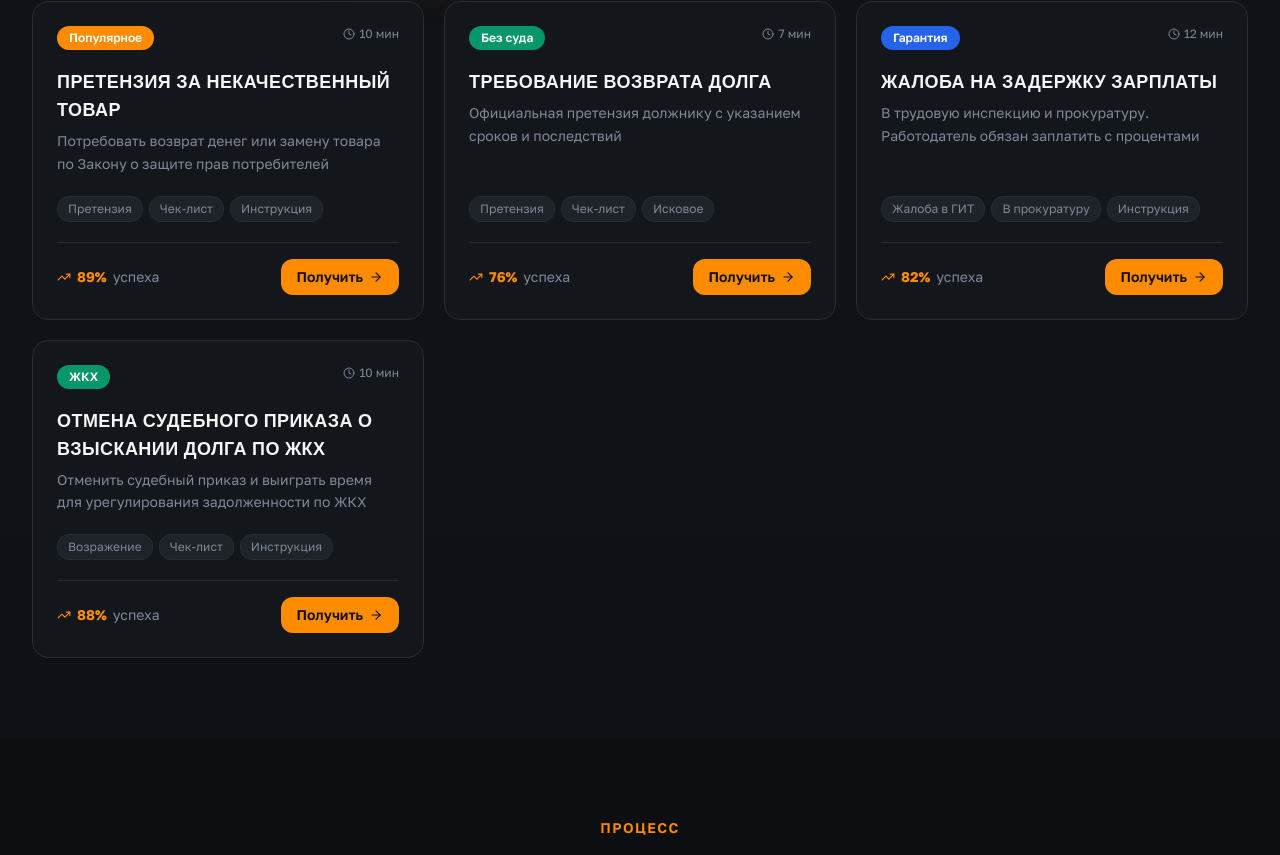
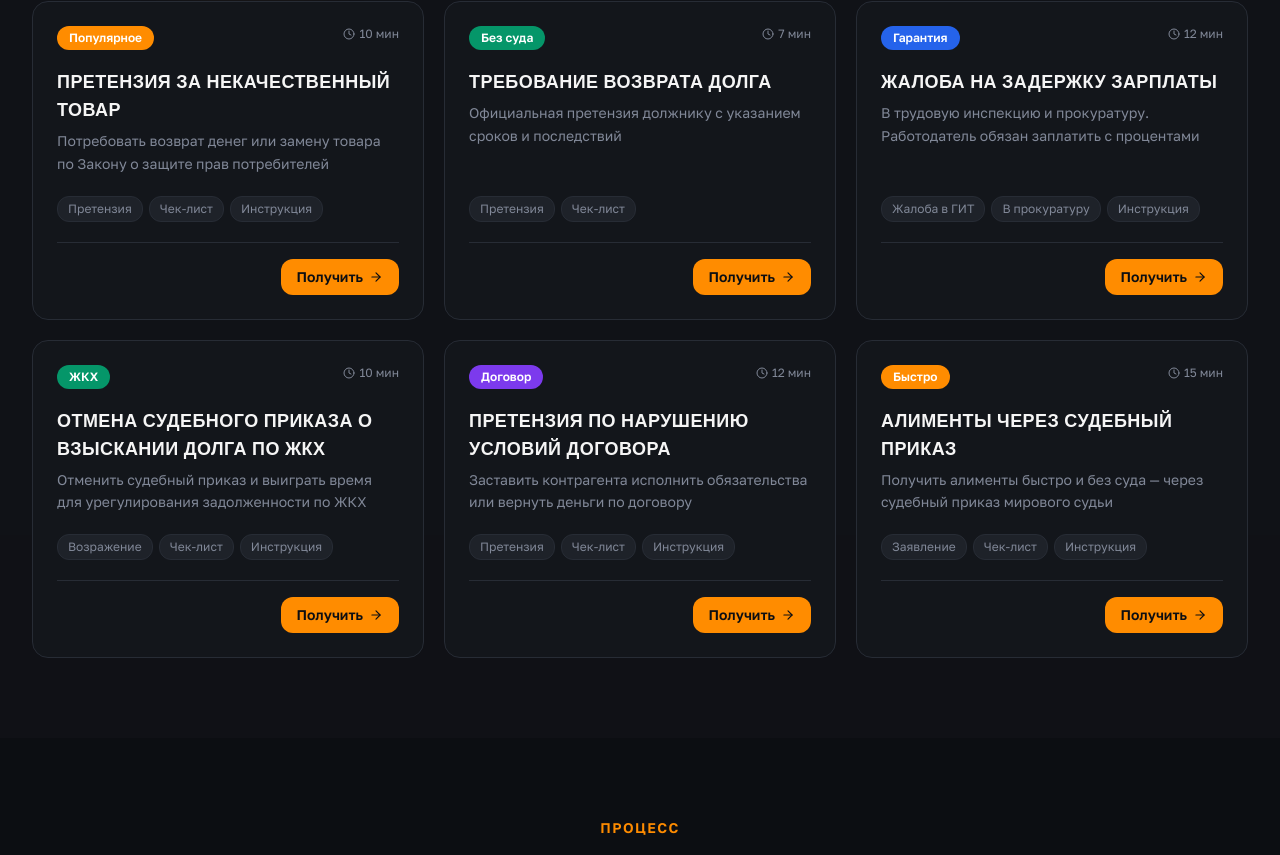
Before and after one commit to pr-poehali-dev/documents-template-site, a React (Vite) app: page / in a window 1280 px wide. Shown: the part 2514-3369 px from the top of the page. Built offline with nearby package versions, Linux system fonts and the light colour scheme.

Commit message:
feat: добавить шаблоны договоров и алиментов

```diff
--- a/src/pages/Index.tsx
+++ b/src/pages/Index.tsx
@@ -11,6 +11,8 @@ const situations = [
   { id: "goods", label: "Товары и услуги", icon: "ShoppingBag" },
   { id: "debt", label: "Долги", icon: "Wallet" },
   { id: "work", label: "Работодатель", icon: "Briefcase" },
+  { id: "contract", label: "Договоры", icon: "FileCheck" },
+  { id: "alimony", label: "Алименты", icon: "Heart" },
 ];
 
 const templates = [
@@ -34,7 +36,7 @@ const templates = [
     success: "76%",
     tag: "Без суда",
     tagColor: "bg-emerald-600",
-    docs: ["Претензия", "Чек-лист", "Исковое"],
+    docs: ["Претензия", "Чек-лист"],
   },
   {
     id: 3,
@@ -57,6 +59,28 @@ const templates = [
     tag: "ЖКХ",
     tagColor: "bg-emerald-600",
     docs: ["Возражение", "Чек-лист", "Инструкция"],
+  },
+  {
+    id: 5,
+    category: "contract",
+    title: "Претензия по нарушению условий договора",
+    desc: "Заставить контрагента исполнить обязательства или вернуть деньги по договору",
+    time: "12 мин",
+    success: "78%",
+    tag: "Договор",
+    tagColor: "bg-violet-600",
+    docs: ["Претензия", "Чек-лист", "Инструкция"],
+  },
+  {
+    id: 6,
+    category: "alimony",
+    title: "Алименты через судебный приказ",
+    desc: "Получить алименты быстро и без суда — через судебный приказ мирового судьи",
+    time: "15 мин",
+    success: "91%",
+    tag: "Быстро",
+    tagColor: "bg-neon-500",
+    docs: ["Заявление", "Чек-лист", "Инструкция"],
   },
 ];
 
@@ -407,12 +431,7 @@ export default function Index() {
                   ))}
                 </div>
 
-                <div className="flex items-center justify-between pt-4 border-t border-border">
-                  <div className="flex items-center gap-1.5 text-sm">
-                    <Icon name="TrendingUp" size={14} className="text-neon-500" />
-                    <span className="text-neon-500 font-bold">{t.success}</span>
-                    <span className="text-muted-foreground">успеха</span>
-                  </div>
+                <div className="flex items-center justify-end pt-4 border-t border-border">
                   <button className="flex items-center gap-1.5 bg-neon-500 hover:bg-neon-600 text-background text-sm font-semibold px-4 py-2 rounded-lg transition-all hover:scale-105">
                     Получить
                     <Icon name="ArrowRight" size={14} />
```
